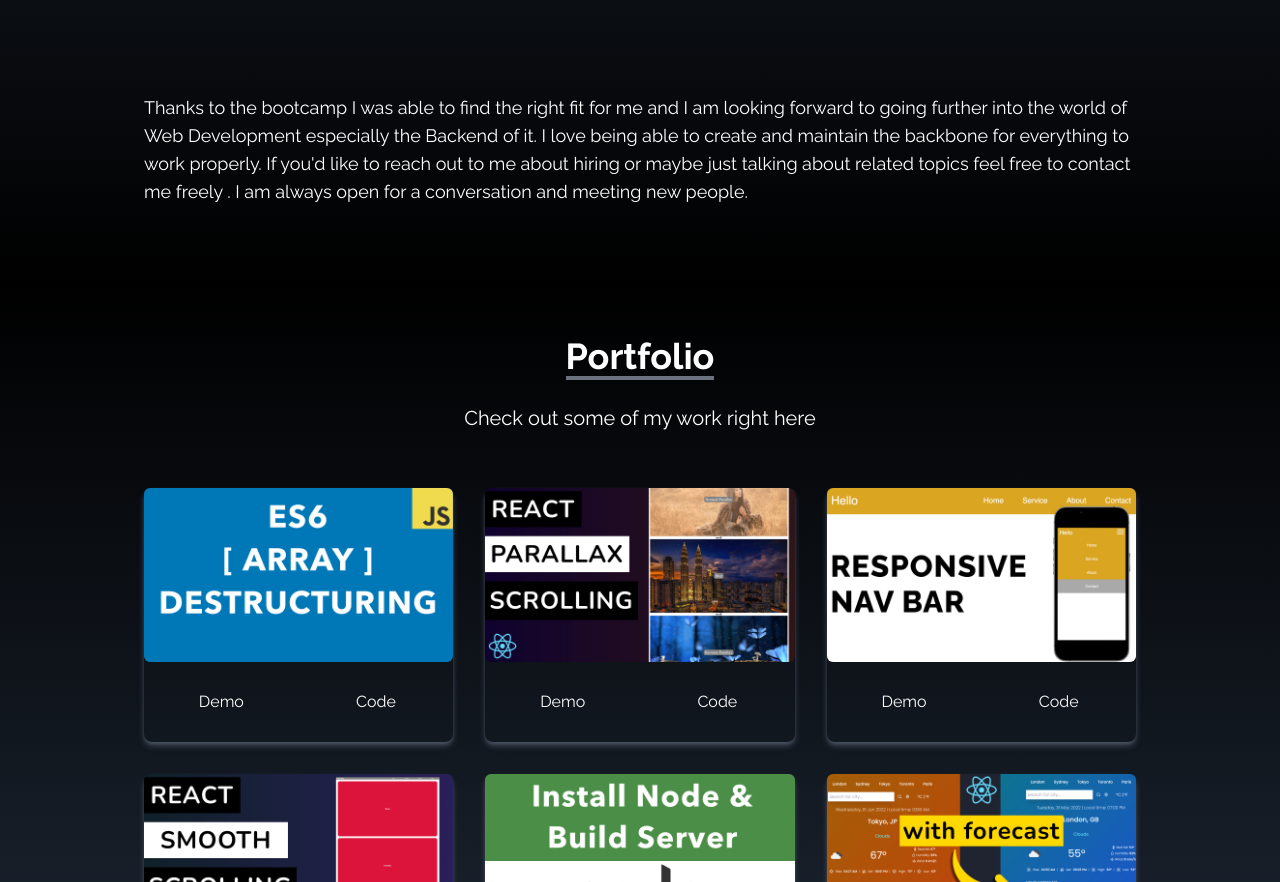
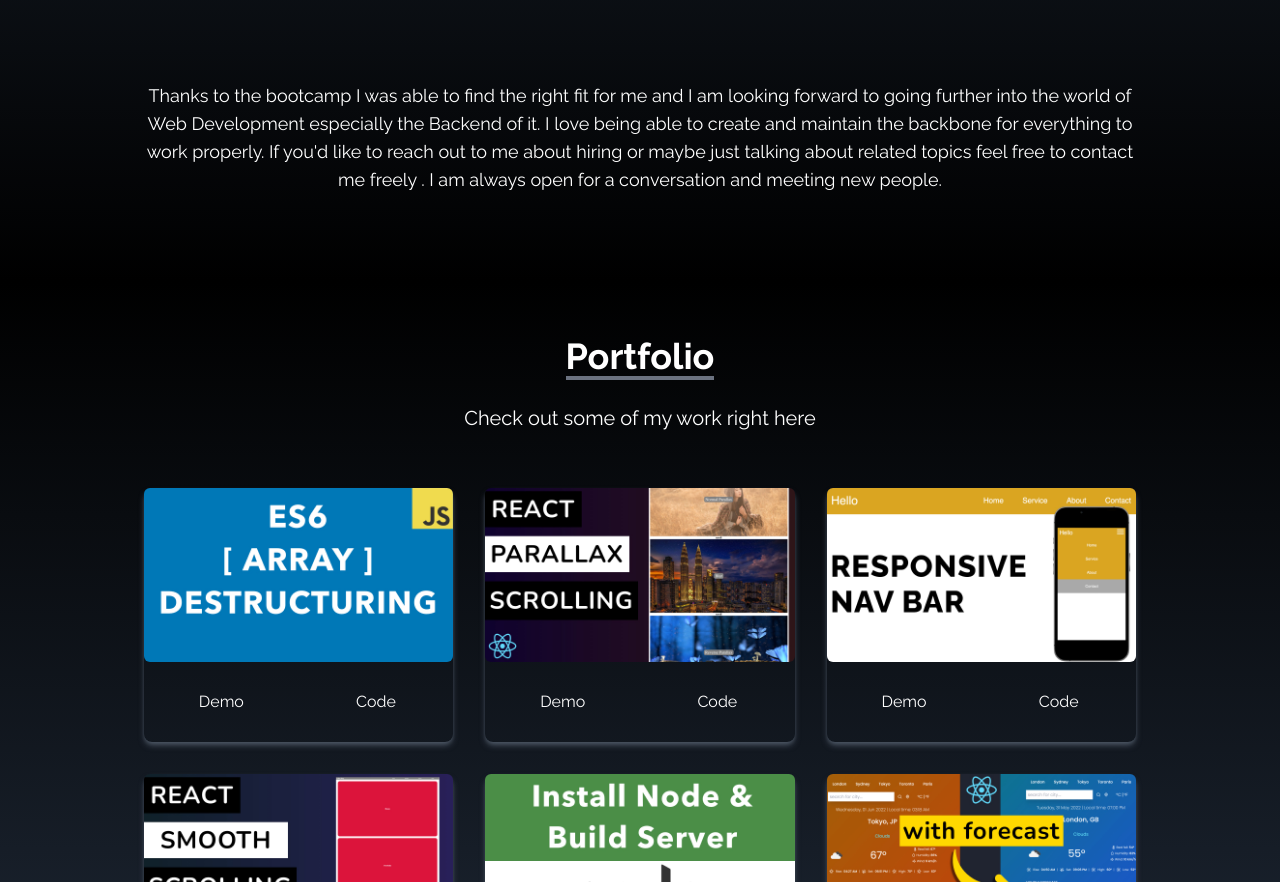
Before and after one commit to StphnX/Portfolio, a React (Create React App) app: page / in a window 1280 px wide. Shown: the part 1318-2200 px from the top of the page. Built offline with nearby package versions, Linux system fonts and the light colour scheme.

Commit message:
Update About.jsx

```diff
--- a/src/components/About.jsx
+++ b/src/components/About.jsx
@@ -17,9 +17,7 @@
                     Before my Bootcamp at WBS Coding School it felt like I was on a search for the right fit for me in the IT industry and finally found my passion.
                     I always worked with people from different backgrounds and professions throughout these interactions I've learned that a good communication is the core of every successful work progress and project.
                 </p>
-
-                <br />
-                <p className='text-lg'>
+                <p className='text-lg text-center'>
 
                     Thanks to the bootcamp I was able to find the right fit for me and I am looking forward to going further into the world of Web Development especially the Backend of it.
                     I love being able to create and maintain the backbone for everything to work properly.
```
